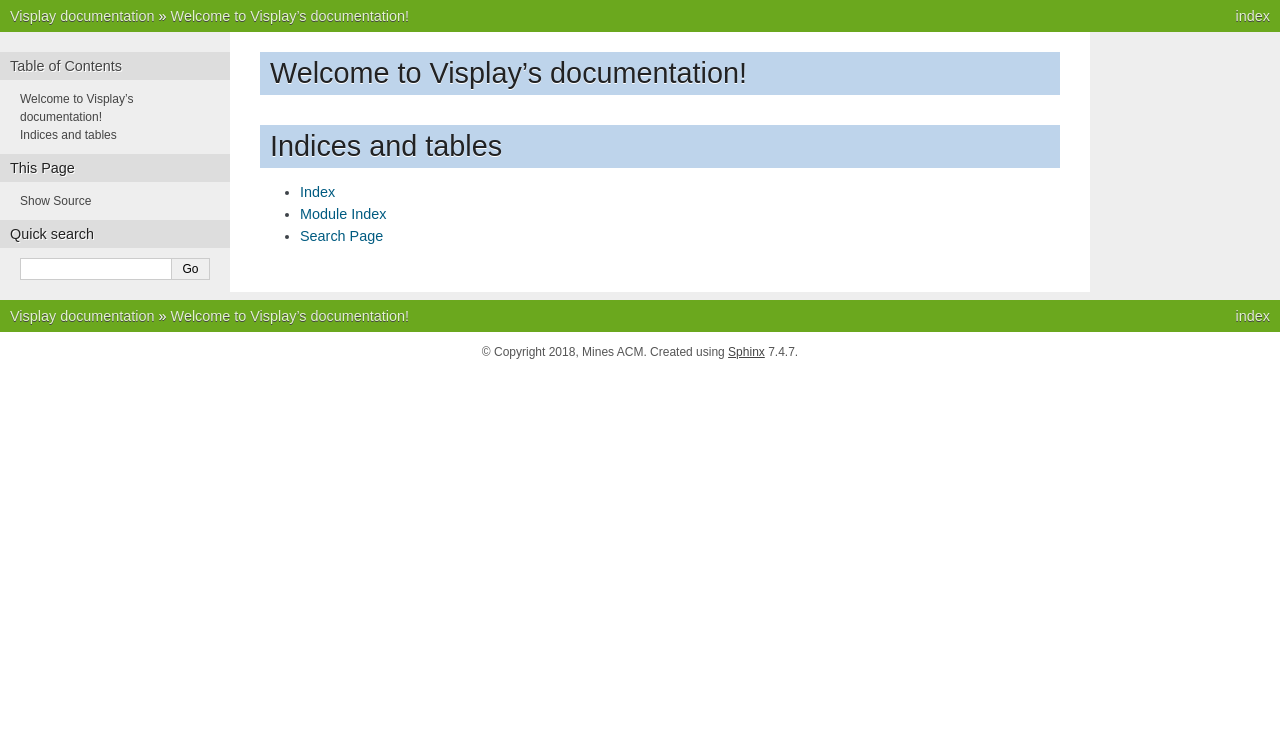
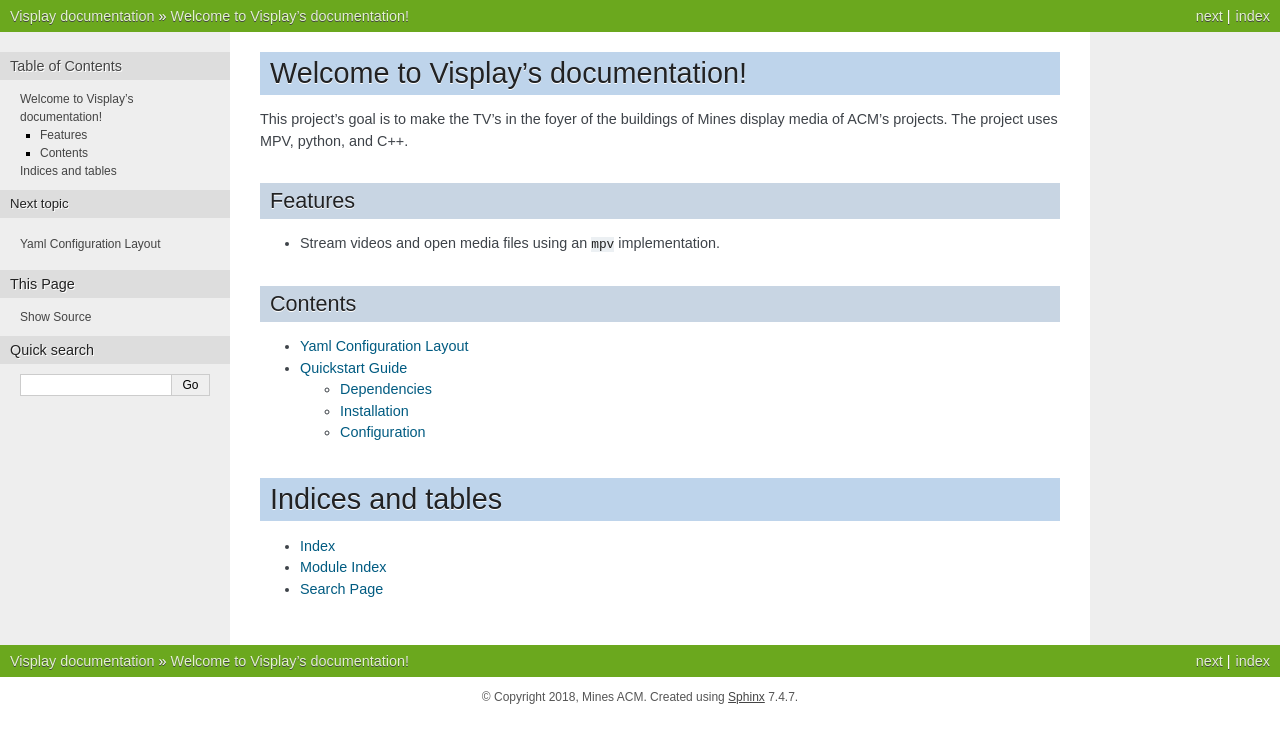
Before and after one commit to ColoradoSchoolOfMines/visplay, a Sphinx documentation site: the page built from docs/index.rst, in a window 1280 px wide. Shown: the top 743 px of the page. Built offline with Sphinx 7.4.7, drawn with Linux system fonts in a browser that asks for light colours.

Commit message:
#20 migrate docs

```diff
--- a/docs/conf.py
+++ b/docs/conf.py
@@ -12,9 +12,10 @@
 # add these directories to sys.path here. If the directory is relative to the
 # documentation root, use os.path.abspath to make it absolute, like shown here.
 #
-# import os
-# import sys
-# sys.path.insert(0, os.path.abspath('.'))
+import os
+import sys
+sys.path.insert(0, os.path.abspath('.'))
+sys.path.insert(0, os.path.abspath('..'))
 
 
 # -- Project information -----------------------------------------------------
--- a/docs/index.rst
+++ b/docs/index.rst
@@ -6,11 +6,22 @@
 Welcome to Visplay's documentation!
 ===================================
 
+This project's goal is to make the TV's in the foyer of the buildings of Mines
+display media of ACM's projects. The project uses MPV, python, and C++.
+
+Features
+--------
+
+- Stream videos and open media files using an ``mpv`` implementation.
+
+Contents
+--------
+
 .. toctree::
+   :glob:
    :maxdepth: 2
-   :caption: Contents:
 
-
+   *
 
 Indices and tables
 ==================
--- a/visplay/__init__.py
+++ b/visplay/__init__.py
@@ -1 +1,4 @@
 """Main visplay module"""
+from visplay import config, media, setup_sources, sources
+
+__all__ = ('config', 'media', 'setup_sources', 'sources')
```
Also changed, not shown: README.rst (+13 -80 lines), docs/config-layout.rst (added, +36 -0 lines), docs/quickstart.rst (added, +51 -0 lines).
